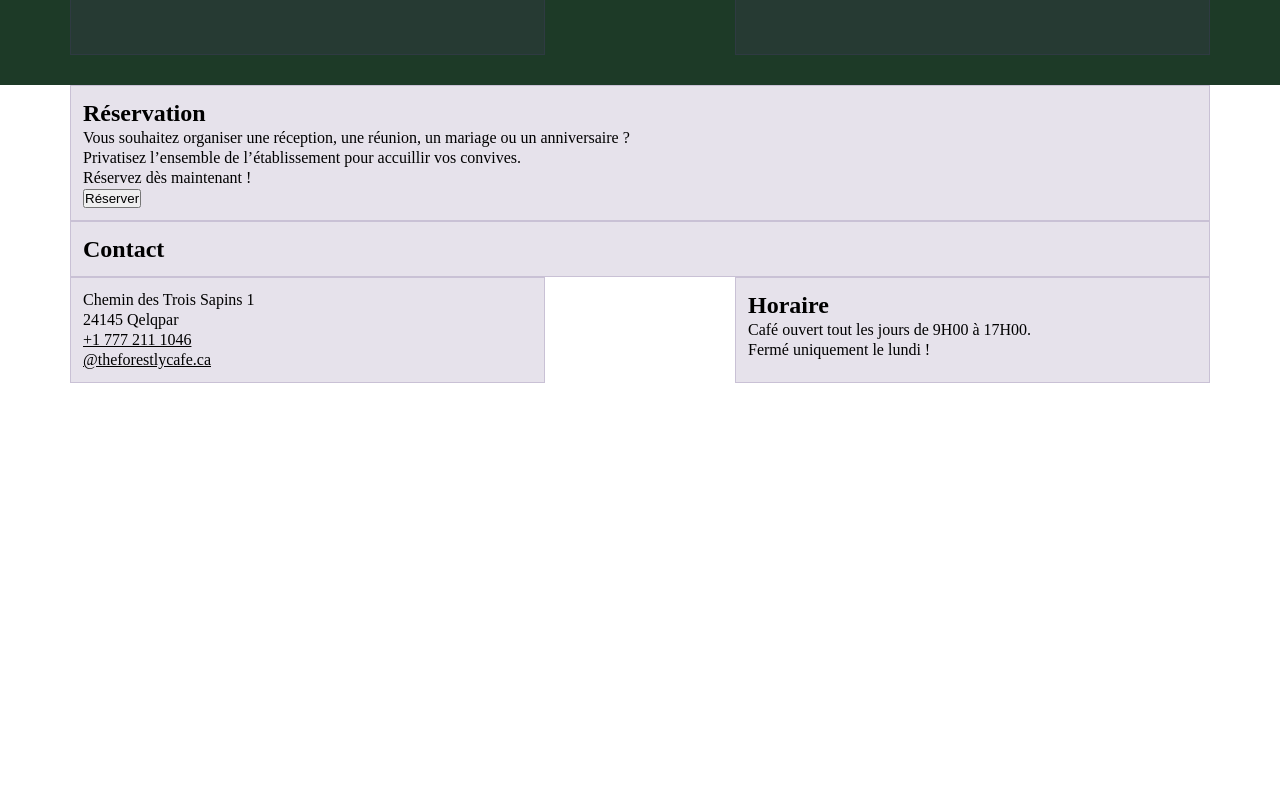
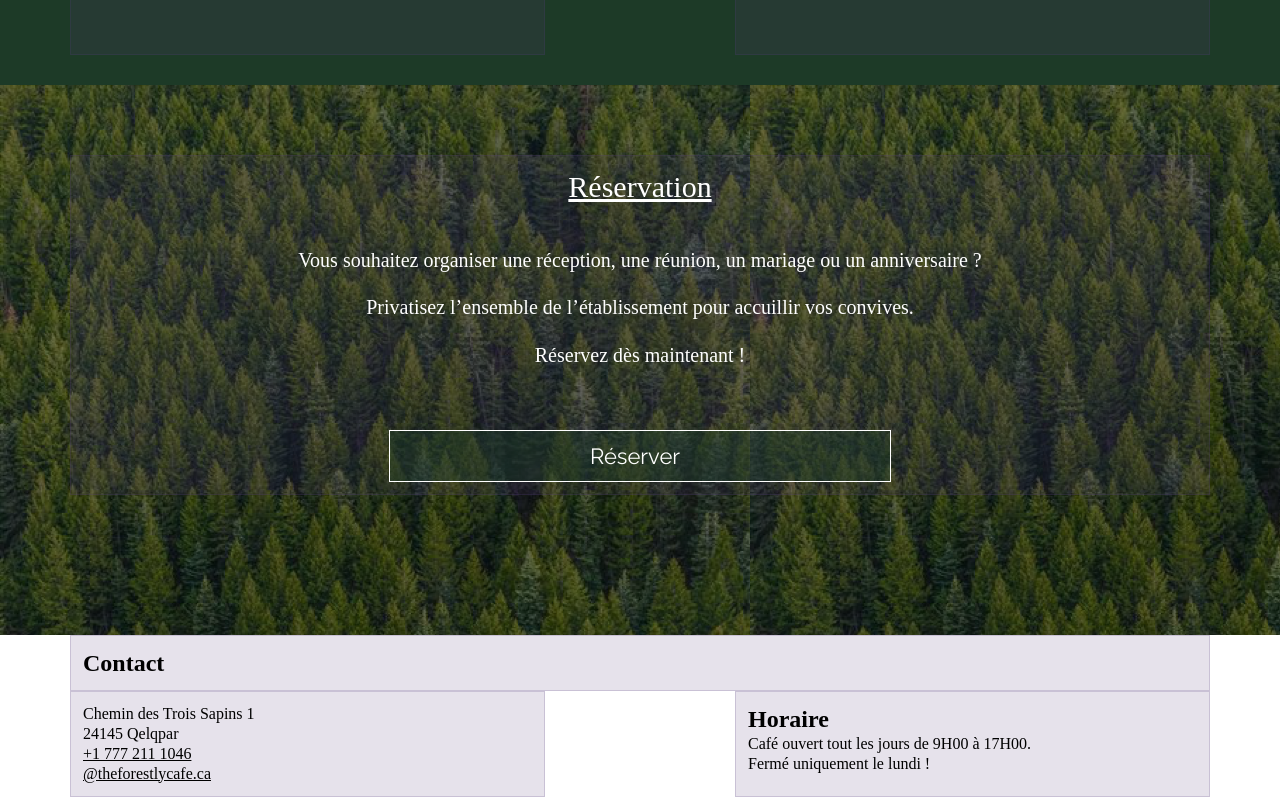
Before and after one commit to GLucile/projet-cafe, a website built with Parcel: page src/index.html in a window 1280 px wide. Shown: the part 1964-2761 px from the top of the page. Before the commit the page ends 2347 px from the top, so only its background shows below. Built offline with nearby package versions, Linux system fonts and the light colour scheme; a web font is replaced by a local one.

Commit message:
Reservation section css code

```diff
--- a/src/index.html
+++ b/src/index.html
@@ -129,7 +129,7 @@
       <div class="container">
         <div class="row">
           <div class="col-12">
-            <h2>Réservation</h2>
+            <h2 class="reservation-title">Réservation</h2>
             <p>
               Vous souhaitez organiser une réception, une réunion, un mariage ou
               un anniversaire ?
@@ -138,8 +138,8 @@
               Privatisez l’ensemble de l’établissement pour accuillir vos
               convives.
             </p>
-            <p>Réservez dès maintenant !</p>
-            <button>Réserver</button>
+            <p class="envy-propose">Réservez dès maintenant !</p>
+            <button class="call-to-action">Réserver</button>
           </div>
         </div>
       </div>
--- a/src/scss/main.scss
+++ b/src/scss/main.scss
@@ -63,3 +63,66 @@ table td {
 .cafe-interior {
   width: 74%;
 }
+
+/* Réservations */
+
+.reserved-section {
+  background-image: url(../img/pines-forest.png);
+  color: #fff;
+  padding: 43px 15px 56px;
+  text-align: center;
+}
+
+@media (min-width: 1200px) {
+  .reserved-section {
+    padding: 70px 0 140px;
+  }
+  .reserved-section p {
+    font-size: 20px;
+  }
+  .reservation-title {
+    font-size: 55px;
+  }
+}
+
+.reservation-title {
+  font-weight: 400;
+  font-size: 30px;
+  text-decoration: underline;
+  margin-bottom: 42px;
+}
+
+.reserved-section p {
+  margin-bottom: 22px;
+}
+
+.envy-propose {
+  margin: 23px 0 0;
+}
+
+.call-to-action {
+  color: #fff;
+  background: rgba(29, 58, 39, 0.44);
+  border: 1px solid #ffffff;
+  padding: 8px 20px;
+  font-family: "Raleway";
+  font-size: 22px;
+  margin-top: 40px;
+}
+
+.call-to-action:hover {
+  background-color: #fff;
+  color: rgba(29, 58, 39);
+}
+
+@media (min-width: 768px) {
+  .call-to-action {
+    padding: 10px 120px;
+  }
+}
+
+@media (min-width: 1200px) {
+  .call-to-action {
+    padding: 12px 210px 12px 200px;
+  }
+}
```
Also changed, not shown: src/img/pines-forest.png (added).
